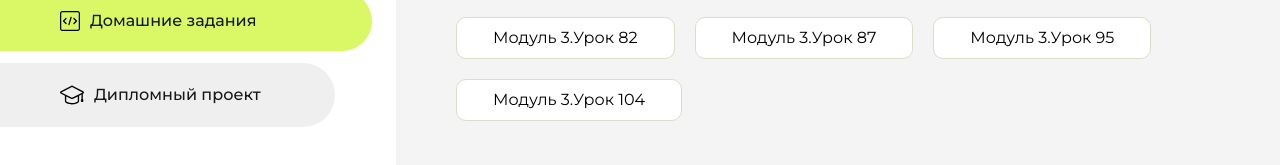
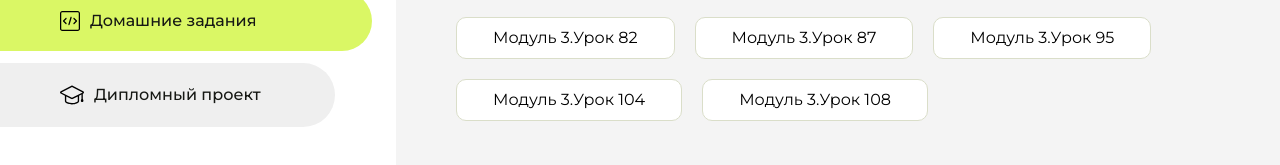
Before and after one commit to Elizaveta2060/homework, a plain HTML site: page index.html in a window 1280 px wide. Shown: the part 345-510 px from the top of the page. Drawn offline with Linux system fonts and the light colour scheme.

Commit message:
Update index.html

```diff
--- a/index.html
+++ b/index.html
@@ -122,6 +122,9 @@
                     <li class="content__list-item">
                         <a href="Grid/index.html">Модуль 3.Урок 104</a>
                     </li>
+                    <li class="content__list-item">
+                        <a href="fit-studio_БЭМ/index.html">Модуль 3.Урок 108</a>
+                    </li>
                 </ul>
             </div>
             <div class="content__block hidden" id="diplomBlock">
```
